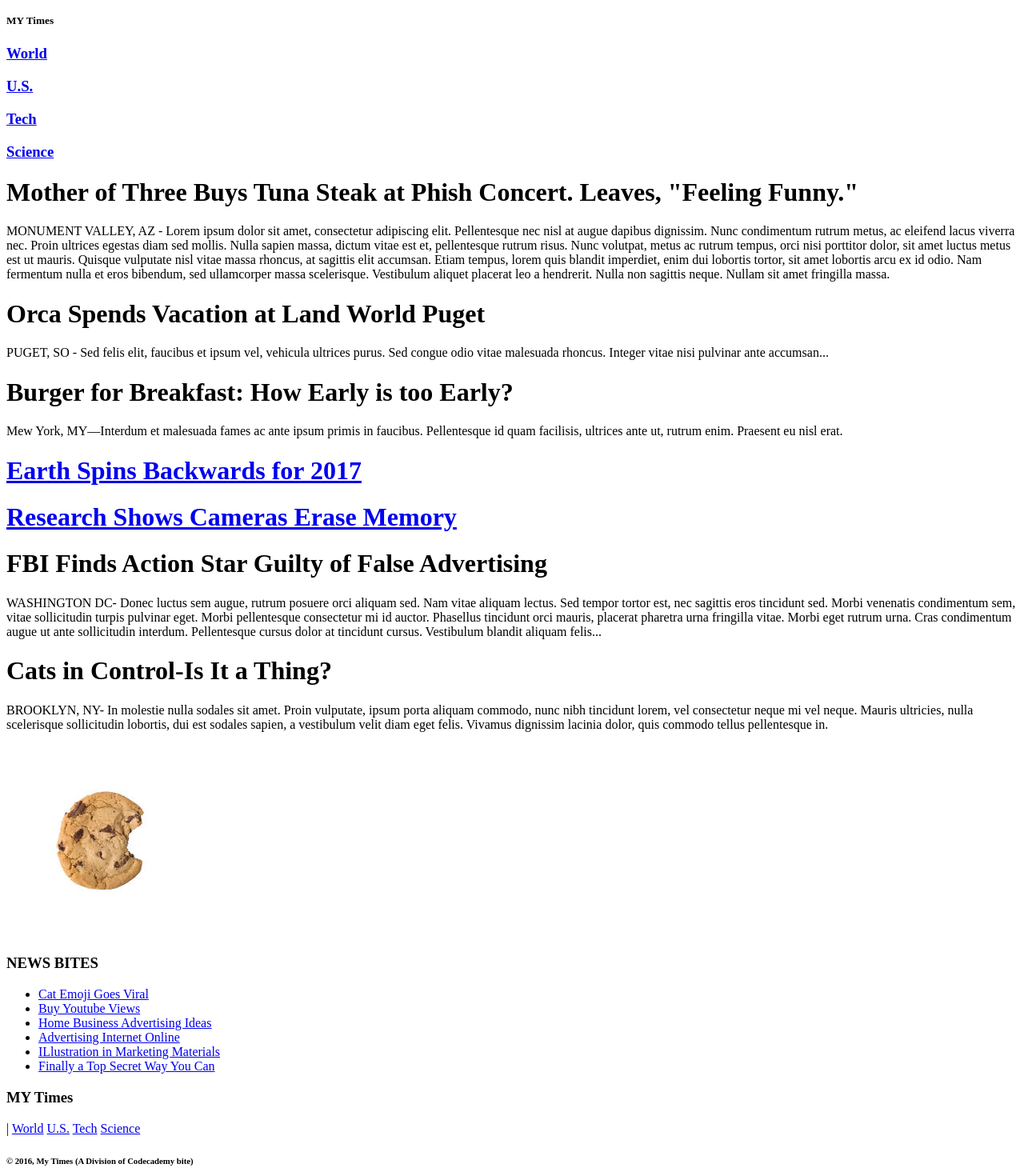
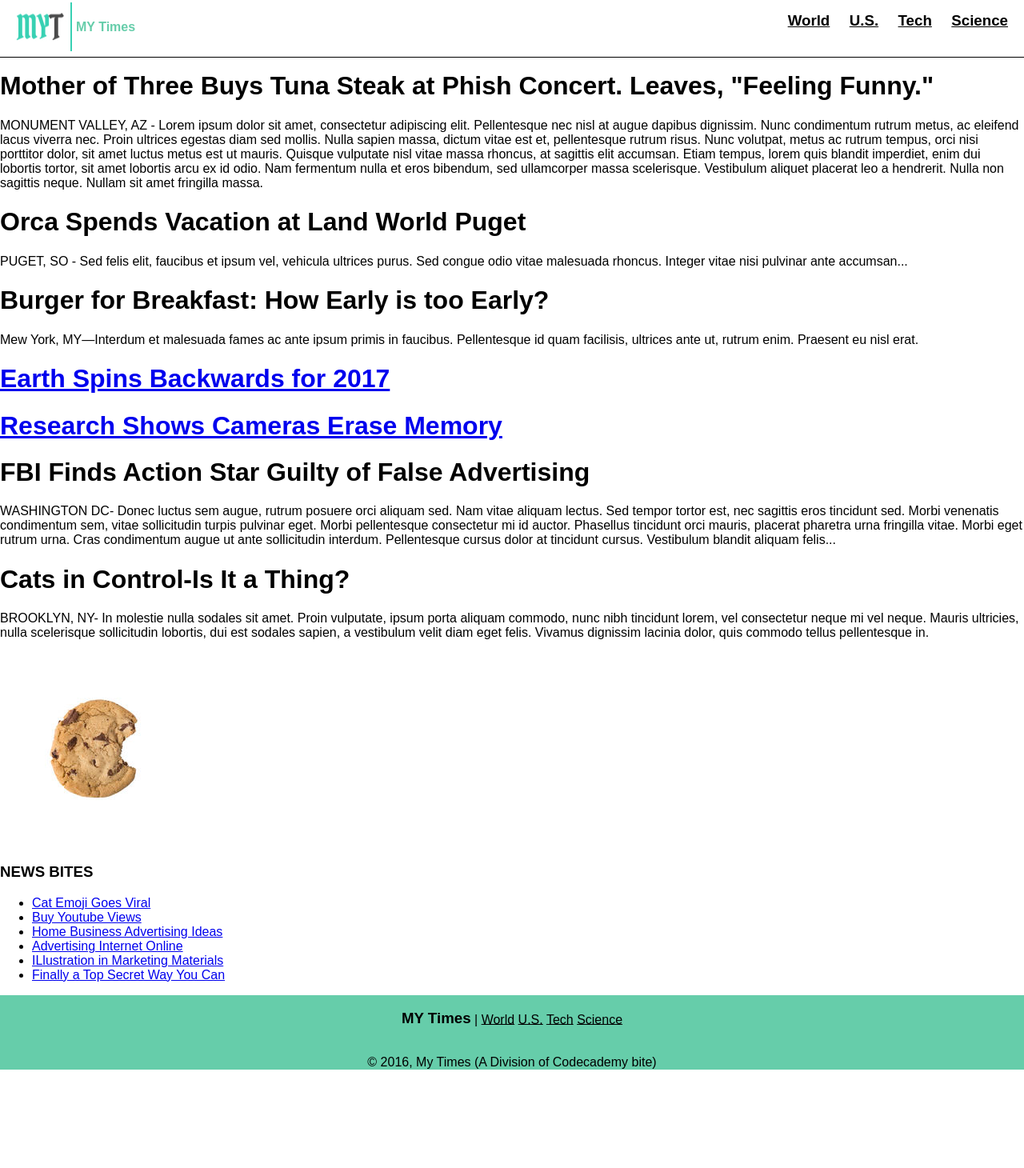
Before and after one commit to scarlet-lettered/my_times, a plain HTML site: page index.html in a window 1280 px wide. Shown: the part 4-1464 px from the top of the page at 80% size. After the commit the page ends 1357 px from the top, so only its background shows below. Drawn offline with Linux system fonts and the light colour scheme; files that its build step writes are made by us from their sources.

Commit message:
header css

```diff
--- a/index.html
+++ b/index.html
@@ -3,13 +3,16 @@
   <head>
     <meta charset="utf-8">
     <title>My Times</title>
-    <link rel="stylesheet" type="text/css" href=".resources/style.css">
+    <link rel="stylesheet" type="text/css" href="./resources/style.css">
   </head>
   <body>
+
 <!-- Header Section -->
+
     <header>
       <div id="logo-container">
-        <h5>MY Times</h5>
+        <img src="./resources/images/img-myt-logo.jpg" alt="MYT">
+        <h4>MY Times</h4>
       </div>
 
         <nav id="header-nav">
@@ -24,6 +27,7 @@
     <!-- News Section -->
 
     <div id="news">
+      <br><br><br><br>
       <div id="main column">
         <div class="story" id="phishy-row-1">
           <h1 class="img-headline">Mother of Three Buys Tuna Steak at Phish Concert. Leaves, "Feeling Funny."</h1>
@@ -88,7 +92,7 @@
 
       </div>
 
-      <div class="bites-column">
+      <aside>
         <img src="./resources/images/img-news-bite-cookie.png" alt="chocolate-chip cookie minus one bite">
         <h3>NEWS BITES</h3>
         <nav id="news-bites-col">
@@ -101,7 +105,7 @@
             <li><a href="#">Finally a Top Secret Way You Can</a></li>
         </ul>
         </nav>
-      </div>
+      </aside>
 
 
     </div>
@@ -111,14 +115,14 @@
     <footer>
 
       <nav>
-        <h3 id="footer">MY Times</h3> |
+        <h3>MY Times</h3> |
         <a href="#">World</a>
         <a href="#">U.S.</a>
         <a href="#">Tech</a>
         <a href="#">Science</a>
       </nav>
 
-      <h6>© 2016, My Times (A Division of Codecademy bite) </h6>
+      <p>© 2016, My Times (A Division of Codecademy bite) </p>
 
     </footer>
 
--- a/resources/style.css
+++ b/resources/style.css
@@ -0,0 +1,67 @@
+html, body {
+  margin: 0;
+  padding: 0;
+  font-family: sans-serif;
+}
+
+header {
+  display: flex;
+  justify-content: space-between;
+    position: fixed;
+  width: 100%;
+  height: 75px;
+  border-bottom: 1px solid black;
+  z-index: 2;
+  background-color: white;
+}
+
+#logo-container {
+  display: flex;
+  text-align: left;
+  padding-right: 200px;
+  margin-left: 20px;
+  color: mediumaquamarine;
+  font-weight: bold;
+  align-self: center;
+}
+
+#logo-container h4 {
+  display: inline-block;
+  margin-left: 5px;
+}
+
+#header-nav {
+  text-align: right;
+  display: inline-block;
+  margin-right: 0;
+  padding-right: 0;
+
+}
+
+  #header-nav a {
+    display: inline-block;
+    color: black;
+    margins: 0 20px;
+    padding-right: 20px;
+
+  }
+
+  div #news {
+    position: relative;
+    z-index: -1;
+
+    }
+
+    footer {
+      width: 100%;
+      background-color: mediumaquamarine;
+      text-align: center;
+    }
+
+    footer a {
+      color: black;
+    }
+
+    footer h3 {
+      display: inline-block;
+    }
```
